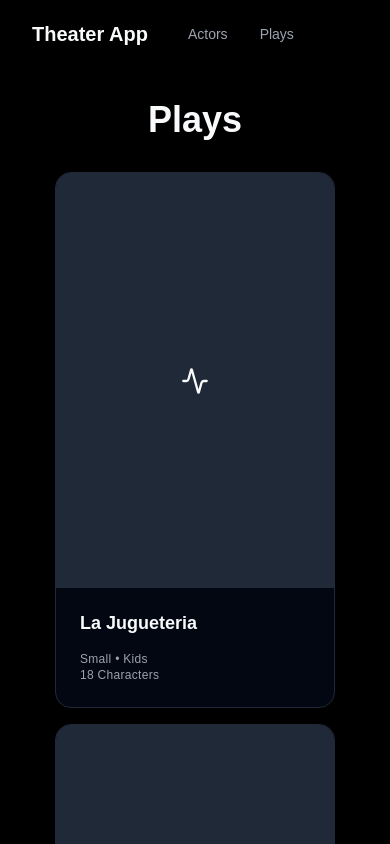
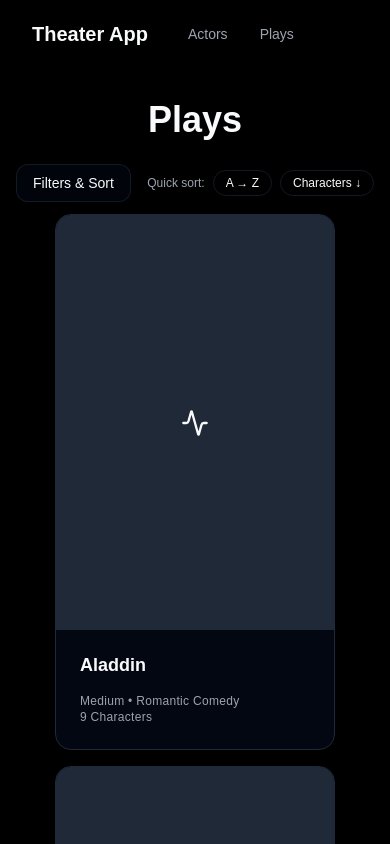
Before and after one commit to jairoalperez/Theater-Webapp-Readonly, a Next.js app in the folder theater-webapp/: page /plays in a window 390 px wide. Shown: the top 844 px of the page. Built offline with nearby package versions, Linux system fonts and the light colour scheme.

Commit message:
added filters to plays page

```diff
--- a/theater-webapp/src/app/plays/page.tsx
+++ b/theater-webapp/src/app/plays/page.tsx
@@ -9,11 +9,11 @@ import PlayCard from "@/components/Plays/PlayCard";
 import type { PlayShort } from "@/types/playShort";
 import Papa from "papaparse";
 
-// === CSV paths (en /public/data) ===
-const PLAYS_CSV_URL = "/data/play.csv";        // ojo: singular según tu estructura
+// === CSV paths (placed in /public/data) ===
+const PLAYS_CSV_URL = "/data/play.csv";        // singular as per your structure
 const CHARACTERS_CSV_URL = "/data/characters.csv";
 
-// Raw CSV types (encabezados deben coincidir con tus CSVs)
+// Raw CSV types (headers must match your CSVs)
 type CsvPlayRow = {
   PlayId: number | string;
   Title: string;
@@ -28,7 +28,7 @@ type CsvCharacterRow = {
   CharacterId: number | string;
   PlayId: number | string;
   Principal?: number | string | null;
-  // otros campos opcionales...
+  // ...
 };
 
 async function fetchCsvText(url: string): Promise<string> {
@@ -52,10 +52,32 @@ function toNum(v: unknown): number | undefined {
   return Number.isFinite(n) ? n : undefined;
 }
 
+type SortField = "name" | "characters";
+type SortDir = "asc" | "desc";
+
+const DEFAULT_SORT_FIELD: SortField = "name";
+const DEFAULT_SORT_DIR: SortDir = "asc"; // alphabetical A->Z
+
 const PlaysList: React.FC = () => {
   const [plays, setPlays] = React.useState<PlayShort[]>([]);
   const [loading, setLoading] = React.useState<boolean>(true);
   const [error, setError] = React.useState<string | null>(null);
+
+  // Filters
+  const [titleQuery, setTitleQuery] = React.useState<string>("");
+  const [genre, setGenre] = React.useState<string>("ALL");
+  const [format, setFormat] = React.useState<string>("ALL");
+
+  // Sorting
+  const [sortField, setSortField] = React.useState<SortField>(DEFAULT_SORT_FIELD);
+  const [sortDir, setSortDir] = React.useState<SortDir>(DEFAULT_SORT_DIR);
+
+  // Collapsible panel
+  const [panelOpen, setPanelOpen] = React.useState<boolean>(false);
+
+  // Options
+  const [genreOptions, setGenreOptions] = React.useState<string[]>([]);
+  const [formatOptions, setFormatOptions] = React.useState<string[]>([]);
 
   React.useEffect(() => {
     let cancelled = false;
@@ -72,7 +94,7 @@ const PlaysList: React.FC = () => {
         const playRows = parseCsv<CsvPlayRow>(playsText);
         const charRows = parseCsv<CsvCharacterRow>(charsText);
 
-        // 3) Conteo de personajes por PlayId
+        // 3) Count characters by PlayId
         const charCountByPlay = new Map<number, number>();
         for (const ch of charRows) {
           const pid = toNum(ch.PlayId);
@@ -80,27 +102,41 @@ const PlaysList: React.FC = () => {
           charCountByPlay.set(pid, (charCountByPlay.get(pid) ?? 0) + 1);
         }
 
-        // 4) Map a PlayShort
-        const mapped: PlayShort[] = playRows.map((p) => {
+        // 4) Map to PlayShort
+        const mapped: PlayShort[] = playRows
+          .filter((p) => toNum(p.PlayId)) // ensure valid PlayId
+          .map((p) => {
             const playId = toNum(p.PlayId)!;
             return {
               playId,
               title: (p.Title ?? "").trim(),
-            genre: p.Genre ?? "",
-            format: p.Format ?? "",
+              genre: (p.Genre ?? "").trim(),
+              format: (p.Format ?? "").trim(),
               poster: p.Poster || undefined,
               characters: charCountByPlay.get(playId) ?? 0,
             } as PlayShort;
           });
 
         if (cancelled) return;
+
+        // Build options
+        const genres = Array.from(
+          new Set(mapped.map((x) => x.genre).filter((g) => g && g.length > 0))
+        ).sort((a, b) => a.localeCompare(b));
+        const formats = Array.from(
+          new Set(mapped.map((x) => x.format).filter((f) => f && f.length > 0))
+        ).sort((a, b) => a.localeCompare(b));
+
         setPlays(mapped);
-        await Sleep(200);
+        setGenreOptions(genres);
+        setFormatOptions(formats);
+
+        await Sleep(150);
         setLoading(false);
       } catch (e: any) {
         if (cancelled) return;
         setError(e?.message ?? "Failed to load plays");
-        await Sleep(200);
+        await Sleep(150);
         setLoading(false);
       }
     })();
@@ -110,11 +146,182 @@ const PlaysList: React.FC = () => {
     };
   }, []);
 
+  // Filter + sort
+  const filteredAndSorted = React.useMemo(() => {
+    const tq = titleQuery.trim().toLowerCase();
+
+    const filtered = plays.filter((p) => {
+      if (tq) {
+        if (!p.title.toLowerCase().includes(tq)) return false;
+      }
+      if (genre !== "ALL") {
+        if ((p.genre ?? "") !== genre) return false;
+      }
+      if (format !== "ALL") {
+        if ((p.format ?? "") !== format) return false;
+      }
+      return true;
+    });
+
+    const sorted = [...filtered].sort((a, b) => {
+      if (sortField === "name") {
+        const cmp = a.title.localeCompare(b.title);
+        return (sortDir === "asc" ? 1 : -1) * cmp;
+      }
+      // sortField === "characters"
+      if (a.characters === b.characters) {
+        // tiebreakers: by name asc
+        return a.title.localeCompare(b.title);
+      }
+      return (sortDir === "asc" ? 1 : -1) * (a.characters - b.characters);
+    });
+
+    return sorted;
+  }, [plays, titleQuery, genre, format, sortField, sortDir]);
+
   return (
     <div className="flex justify-center pb-16">
-      <div className={cn("mx-auto flex flex-col items-center")}>
-        <h1 className="text-4xl font-bold mx-auto mb-8 mt-8 text-foreground">Plays</h1>
+      <div className={cn("mx-auto flex flex-col items-center w-full max-w-7xl px-4")}>
+        <h1 className="text-4xl font-bold mx-auto mb-6 mt-8 text-foreground">Plays</h1>
 
+        {/* Top bar: toggle + quick sorts */}
+        <div className="w-full mb-3 flex flex-wrap items-center gap-2">
+          <button
+            onClick={() => setPanelOpen((v) => !v)}
+            className="rounded-xl border border-border/60 bg-card/60 px-4 py-2 text-sm hover:bg-accent/30 transition shadow-sm"
+            aria-expanded={panelOpen}
+            aria-controls="filters-panel"
+          >
+            {panelOpen ? "Hide Filters & Sort" : "Filters & Sort"}
+          </button>
+
+          <div className="flex items-center gap-2 ml-auto">
+            <span className="text-xs text-muted-foreground">Quick sort:</span>
+            <button
+              onClick={() => {
+                setSortField("name");
+                setSortDir("asc");
+              }}
+              className="text-xs rounded-lg border border-border/60 px-3 py-1 hover:bg-accent/30"
+            >
+              A → Z
+            </button>
+            <button
+              onClick={() => {
+                setSortField("characters");
+                setSortDir("desc");
+              }}
+              className="text-xs rounded-lg border border-border/60 px-3 py-1 hover:bg-accent/30"
+            >
+              Characters ↓
+            </button>
+          </div>
+        </div>
+
+        {/* Collapsible panel */}
+        {panelOpen && (
+          <div
+            id="filters-panel"
+            className="w-full bg-card/60 border border-border/50 rounded-2xl p-4 mb-4 shadow-sm"
+          >
+            <div className="grid grid-cols-1 md:grid-cols-2 xl:grid-cols-6 gap-3">
+              {/* Title search */}
+              <div className="flex flex-col xl:col-span-2">
+                <label className="text-sm text-muted-foreground mb-1">Title</label>
+                <input
+                  type="text"
+                  value={titleQuery}
+                  onChange={(e) => setTitleQuery(e.target.value)}
+                  placeholder="Search by title…"
+                  className="h-10 rounded-lg border border-border/60 bg-background px-3 outline-none focus:ring-2 focus:ring-primary/40"
+                />
+              </div>
+
+              {/* Genre */}
+              <div className="flex flex-col">
+                <label className="text-sm text-muted-foreground mb-1">Genre</label>
+                <select
+                  value={genre}
+                  onChange={(e) => setGenre(e.target.value)}
+                  className="h-10 rounded-lg border border-border/60 bg-background px-3 outline-none focus:ring-2 focus:ring-primary/40"
+                >
+                  <option value="ALL">All</option>
+                  {genreOptions.map((g) => (
+                    <option key={g} value={g}>
+                      {g}
+                    </option>
+                  ))}
+                </select>
+              </div>
+
+              {/* Format */}
+              <div className="flex flex-col">
+                <label className="text-sm text-muted-foreground mb-1">Format</label>
+                <select
+                  value={format}
+                  onChange={(e) => setFormat(e.target.value)}
+                  className="h-10 rounded-lg border border-border/60 bg-background px-3 outline-none focus:ring-2 focus:ring-primary/40"
+                >
+                  <option value="ALL">All</option>
+                  {formatOptions.map((f) => (
+                    <option key={f} value={f}>
+                      {f}
+                    </option>
+                  ))}
+                </select>
+              </div>
+
+              {/* Sort by */}
+              <div className="flex flex-col">
+                <label className="text-sm text-muted-foreground mb-1">Sort by</label>
+                <select
+                  value={sortField}
+                  onChange={(e) => setSortField(e.target.value as SortField)}
+                  className="h-10 rounded-lg border border-border/60 bg-background px-3 outline-none focus:ring-2 focus:ring-primary/40"
+                >
+                  <option value="name">Name (A→Z)</option>
+                  <option value="characters">Characters</option>
+                </select>
+              </div>
+
+              {/* Direction */}
+              <div className="flex flex-col">
+                <label className="text-sm text-muted-foreground mb-1">Direction</label>
+                <select
+                  value={sortDir}
+                  onChange={(e) => setSortDir(e.target.value as SortDir)}
+                  className="h-10 rounded-lg border border-border/60 bg-background px-3 outline-none focus:ring-2 focus:ring-primary/40"
+                >
+                  <option value="asc">Asc</option>
+                  <option value="desc">Desc</option>
+                </select>
+              </div>
+
+              {/* Actions */}
+              <div className="flex items-end gap-2">
+                <button
+                  onClick={() => {
+                    setTitleQuery("");
+                    setGenre("ALL");
+                    setFormat("ALL");
+                    setSortField(DEFAULT_SORT_FIELD);
+                    setSortDir(DEFAULT_SORT_DIR);
+                  }}
+                  className="h-10 rounded-lg border border-border/60 bg-background px-4 text-sm hover:bg-accent/30 transition"
+                >
+                  Reset
+                </button>
+              </div>
+            </div>
+
+            <div className="mt-3 text-xs text-muted-foreground">
+              Showing <span className="font-semibold">{filteredAndSorted.length}</span> of{" "}
+              <span className="font-semibold">{plays.length}</span> plays
+            </div>
+          </div>
+        )}
+
+        {/* Grid */}
         {loading ? (
           <div className="h-56 w-full object-cover object-end flex items-center justify-center">
             <LoaderPinwheelIcon isAnimating={true} />
@@ -125,7 +332,7 @@ const PlaysList: React.FC = () => {
           </div>
         ) : (
           <div className={cn("grid grid-cols-1 sm:grid-cols-1 md:grid-cols-2 lg:grid-cols-3 xl:grid-cols-3 2xl:grid-cols-4 gap-4")}>
-            {plays.map((play) => (
+            {filteredAndSorted.map((play) => (
               <Link key={play.playId} href={`/plays/${play.playId}`}>
                 <PlayCard play={play} />
               </Link>
```
Lines whose indentation alone changed are shown as unchanged.
